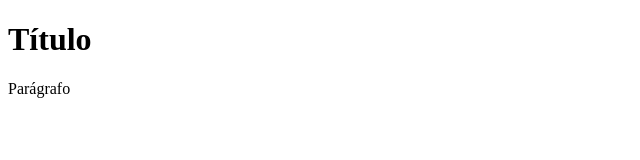
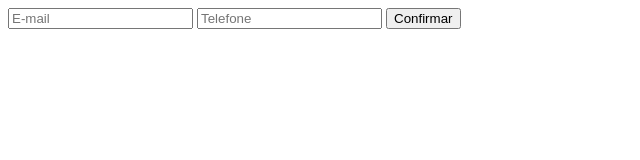
Before and after one commit to LuizHenriqueOliv/Next-Level-Week, a plain HTML site: page index.html in a window 1280 px wide. Shown: the whole page, without its empty margins (0-640 px from the left). Drawn offline with Linux system fonts and the light colour scheme.

Commit message:
finalizando aula 01

```diff
--- a/index.html
+++ b/index.html
@@ -4,9 +4,13 @@
     <meta charset="UTF-8">
     <meta name="viewport" content="width=device-width, initial-scale=1.0">
     <title>NLW</title>
+    <link rel="stylesheet" href="style.css">
 </head>
 <body>
-    <h1>Título</h1>
-    <p>Parágrafo</p>
+    <div id="app"></div>
+
+
+
+    <script src="script.js"></script>
 </body>
 </html>
--- /dev/null
+++ b/script.js
@@ -0,0 +1,27 @@
+const app = document.getElementById("app")
+
+const formAction = () => {
+    const form = document.getElementById("form")
+    form.onsubmit = (event) => {
+        event.preventDefault()
+    }
+}
+
+const startApp = () => {
+    const content =
+    `
+    <form id="form">
+        <input type="email" name="email" id="iemail" placeholder="E-mail">
+        <input type="tel" name="tel" id="itel" placeholder="Telefone">
+        <button>
+            Confirmar
+        </button>
+    </form>
+    `
+
+    app.innerHTML = content
+
+    formAction()
+}
+
+startApp()
```
Also changed, not shown: style.css (added).
